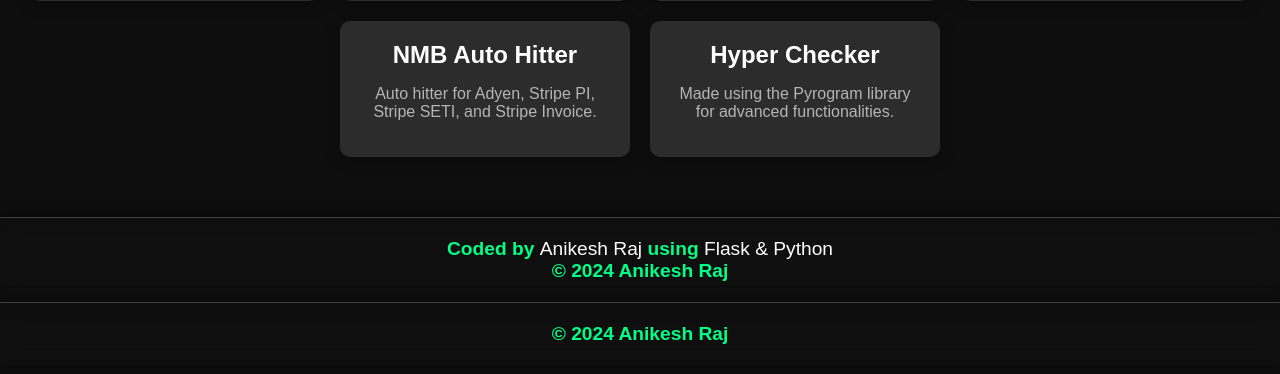
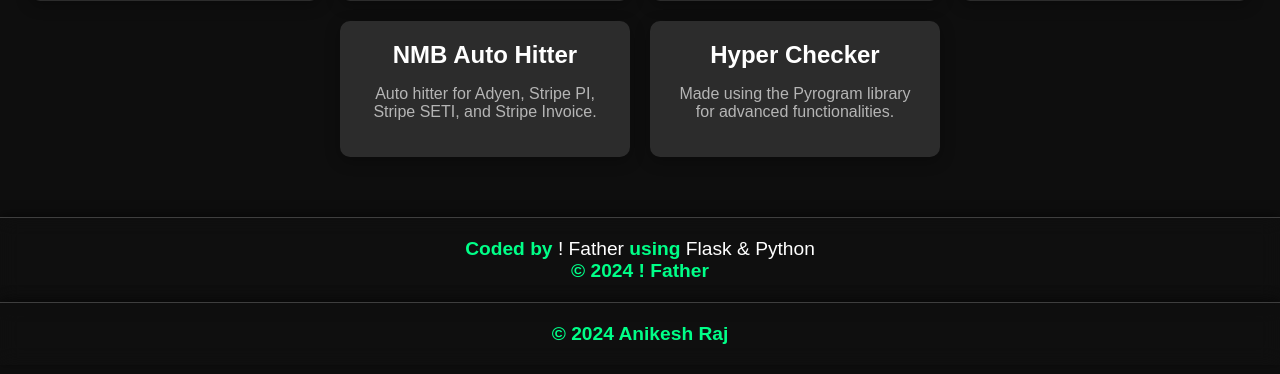
Before and after one commit to Codehide09/portfolio, a Flask app: page /projects in a window 1280 px wide. Shown: the part 426-800 px from the top of the page. Run offline with Flask 3, Linux system fonts and the light colour scheme.

Commit message:
Update projects.html

```diff
--- a/templates/projects.html
+++ b/templates/projects.html
@@ -1,6 +1,6 @@
 {% extends "base.html" %}
 
-{% block title %}Projects - Anikesh Raj{% endblock %}
+{% block title %}Projects - ! Father{% endblock %}
 
 {% block content %}
 <div class="projects-section">
@@ -35,8 +35,8 @@
 
 <!-- Footer -->
 <footer>
-    <p>Coded by <span>Anikesh Raj</span> using <span>Flask & Python</span></p>
-    <p>© 2024 Anikesh Raj</p>
+    <p>Coded by <span>! Father</span> using <span>Flask & Python</span></p>
+    <p>© 2024 ! Father</p>
 </footer>
 
 <script>
```
